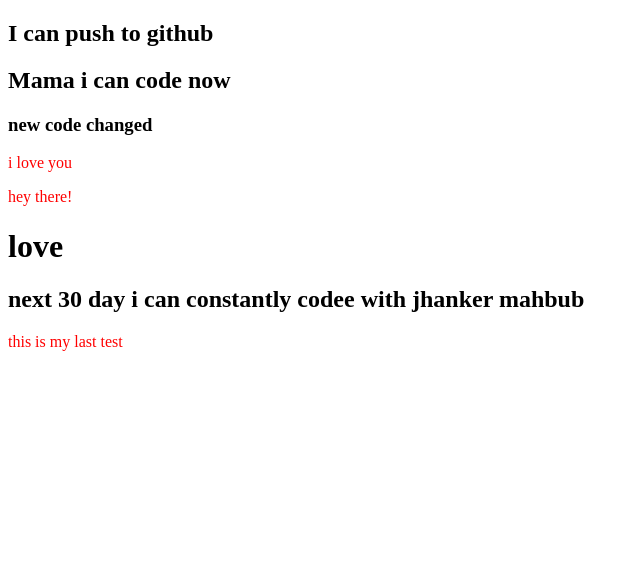
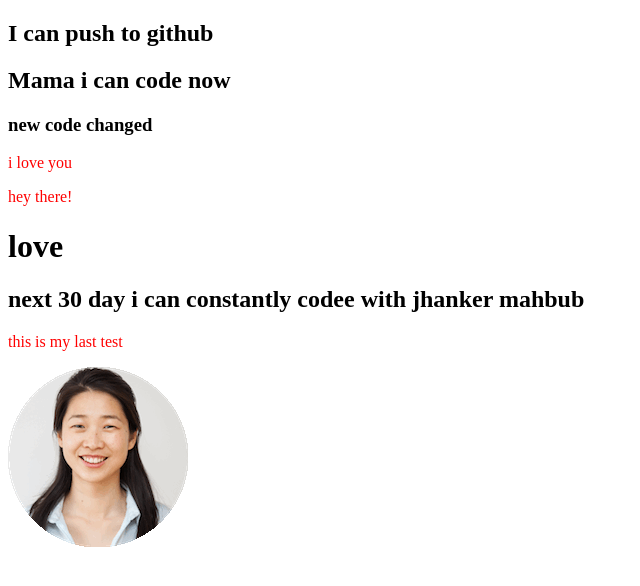
Before and after one commit to csskingrakib/my-second-repo, a plain HTML site: page index.html in a window 1280 px wide. Shown: the whole page, without its empty margins (0-640 px from the left). Drawn offline with Linux system fonts and the light colour scheme.

Commit message:
added angela yu

```diff
--- a/index.html
+++ b/index.html
@@ -18,6 +18,6 @@
      <p>this is my last test
      </p>
 
-     <img src="img1" alt="">
+     <img src="angela.png" alt="">
 </body>
 </html>
```
Also changed, not shown: angela.png (added).
